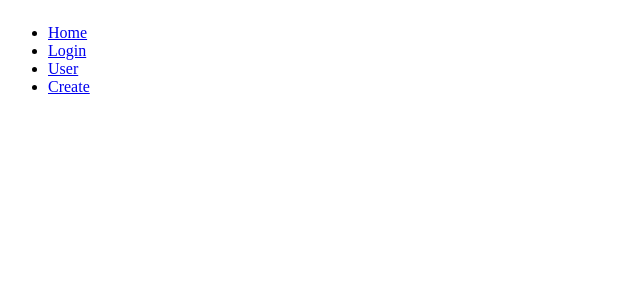
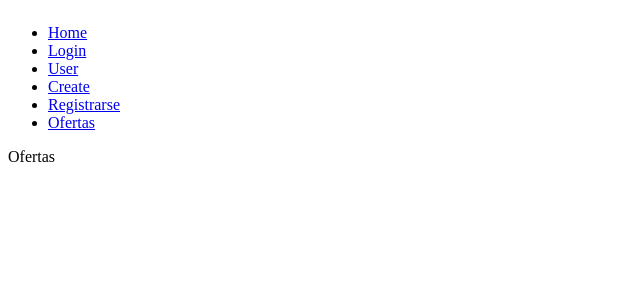
Before and after one commit to David0798C/taimFront, a React (Vite) app: page /Ofertas in a window 1280 px wide. Shown: the top 300 px of the page, without its empty margins (0-640 px from the left). Built offline with nearby package versions, Linux system fonts and the light colour scheme.

Commit message:
Creada ofertas y Register

```diff
--- a/src/Components/Layout.jsx
+++ b/src/Components/Layout.jsx
@@ -24,6 +24,12 @@ const Layout = ({ children }) => {
           <li>
             <Link to="/Create">Create</Link>
           </li>
+          <li>
+            <Link to="/Register">Registrarse</Link>
+          </li>
+          <li>
+            <Link to="/Ofertas">Ofertas</Link>
+          </li>
         </ul>
       </nav>
 
--- /dev/null
+++ b/src/Pages/Ofertas.jsx
@@ -0,0 +1,7 @@
+import React from "react";
+
+const Ofertas = () => {
+  return <div>Ofertas</div>;
+};
+
+export default Ofertas;
--- /dev/null
+++ b/src/Pages/Register.jsx
@@ -0,0 +1,9 @@
+import React from 'react'
+
+const Register = () => {
+  return (
+    <div>Register</div>
+  )
+}
+
+export default Register
--- a/src/Router.jsx
+++ b/src/Router.jsx
@@ -4,6 +4,8 @@ import HomePage from "./Pages/HomePage";
 import Login from "./Pages/Login";
 import UserPage from "./Pages/UserPage";
 import Create from "./Pages/Create";
+import Register from "./Pages/Register";
+import Ofertas from "./Pages/Ofertas";
 
 const Router = () => (
   <BrowserRouter>
@@ -13,6 +15,8 @@ const Router = () => (
         <Route path="/Login" element={<Login />} />
         <Route path="/User" element={<UserPage />} />
         <Route path="/Create" element={<Create />} />
+        <Route path="/Register" element={<Register />} />
+        <Route path="/Ofertas" element={<Ofertas />} />
       </Routes>
     </Layout>
   </BrowserRouter>
```
